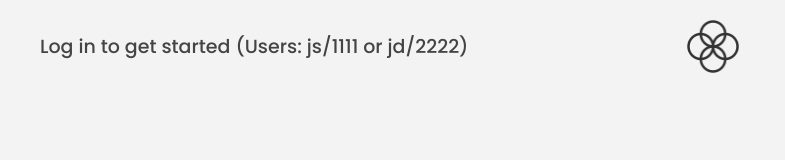
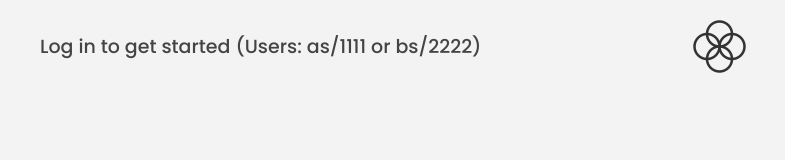
Before and after one commit to aytacserce/JS--Bankist-App, a plain HTML site: page index.html in a window 1280 px wide. Shown: the full height of the page, 0-785 px from the left. Drawn offline with Linux system fonts and the light colour scheme.

Commit message:
Update index.html

```diff
--- a/index.html
+++ b/index.html
@@ -17,7 +17,7 @@
   <body>
     <!-- TOP NAVIGATION -->
     <nav>
-      <p class="welcome">Log in to get started (Users: js/1111 or jd/2222)</p>
+      <p class="welcome">Log in to get started (Users: as/1111 or bs/2222)</p>
       <img src="logo.png" alt="Logo" class="logo" />
       <form class="login">
         <input
```
